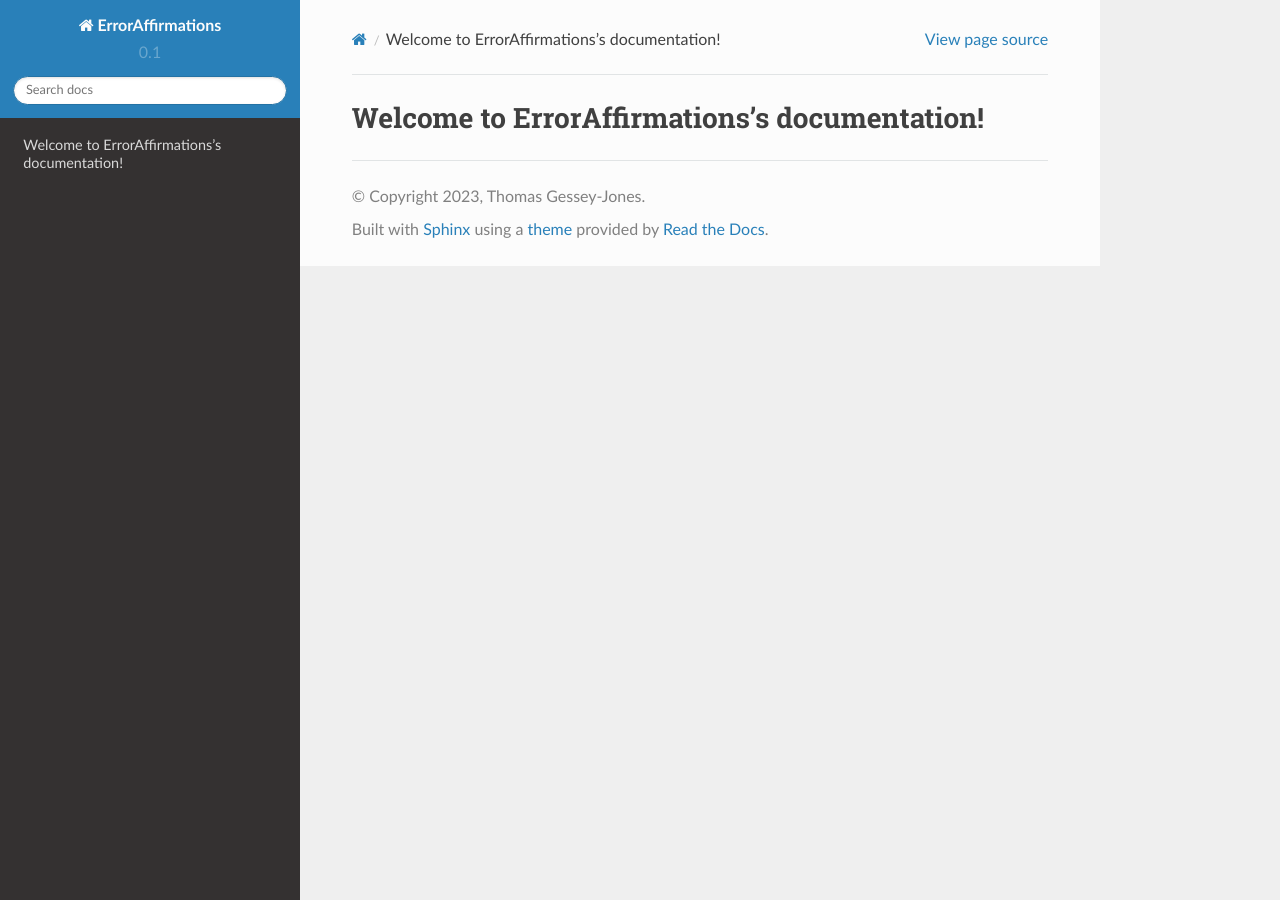
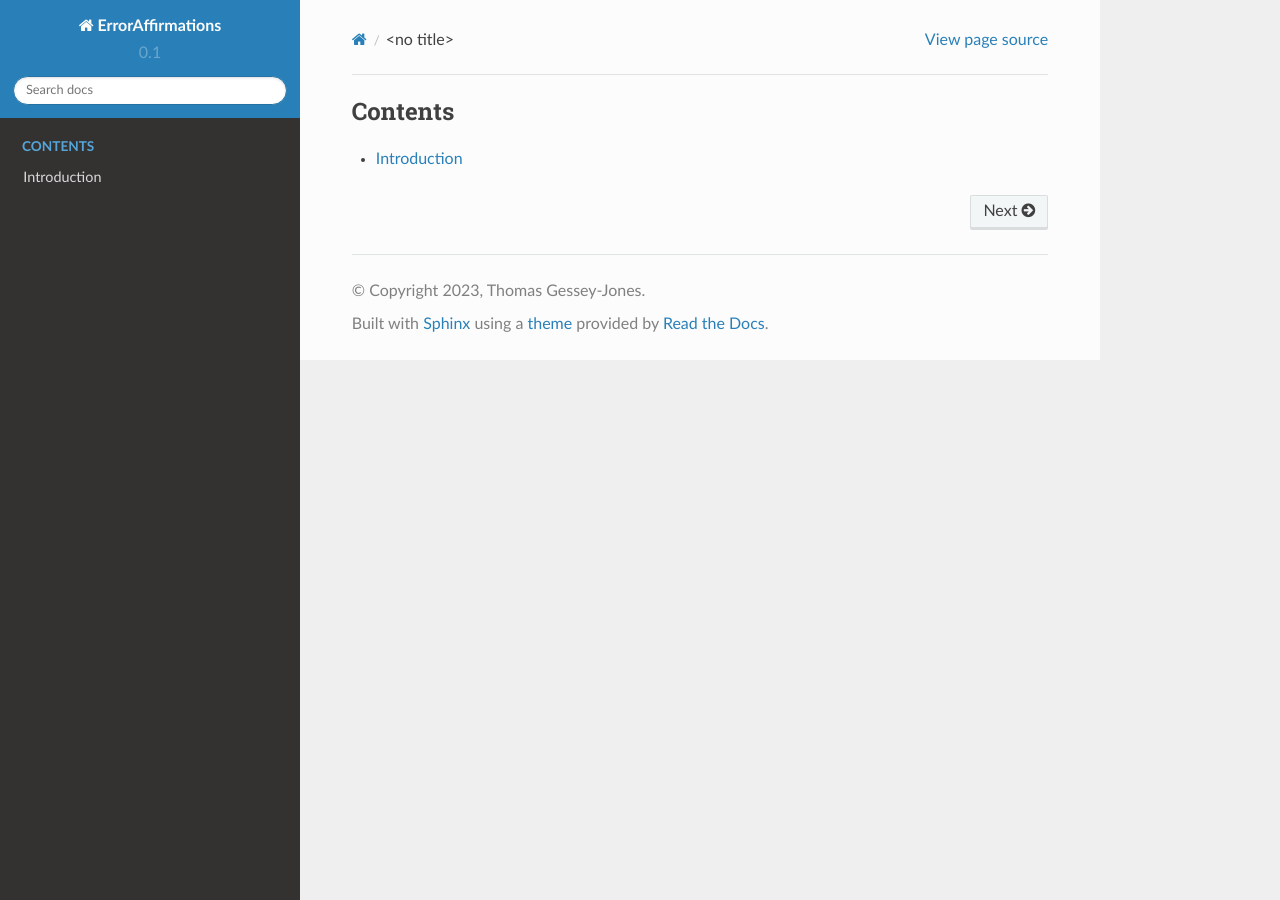
Before and after one commit to ThomasGesseyJones/ErrorAffirmations, a Sphinx documentation site: the page built from docs/source/index.rst, in a window 1280 px wide. Built offline with Sphinx 7.4.7 and the Read the Docs theme 2.0.0, drawn with Linux system fonts in a browser that asks for light colours.

Commit message:
Add introduction to docs

```diff
--- a/docs/source/index.rst
+++ b/docs/source/index.rst
@@ -3,9 +3,8 @@
    You can adapt this file completely to your liking, but it should at least
    contain the root `toctree` directive.
 
-Welcome to ErrorAffirmations's documentation!
-=============================================
+.. toctree::
+   :maxdepth: 1
+   :caption: Contents
 
-.. toctree::
-   :maxdepth: 2
-   :caption: Contents:
+   Introduction <intro>
--- /dev/null
+++ b/docs/source/intro.rst
@@ -0,0 +1,3 @@
+.. title:: Introduction
+
+.. include:: ../../README.rst
```
